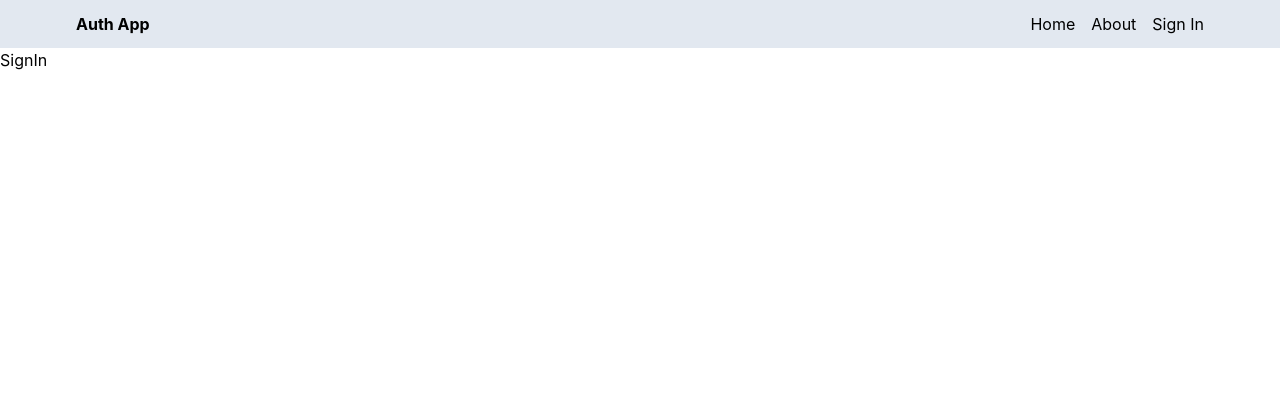
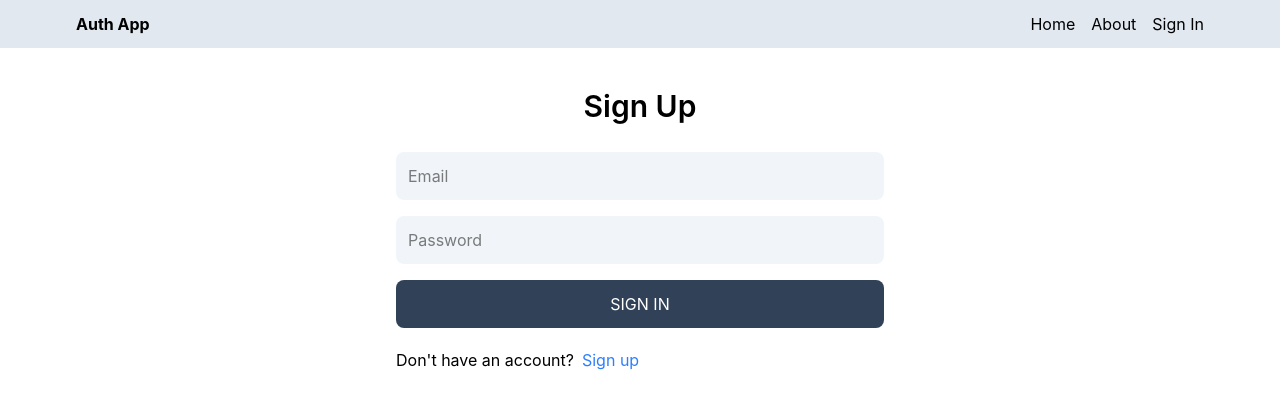
Before and after one commit to rizarayhan/mern-auth, a React (Vite) app in the folder client/: page /sign-in in a window 1280 px wide. Shown: the top 408 px of the page. Built offline with nearby package versions, Linux system fonts and the light colour scheme.

Commit message:
complete sign in

```diff
--- a/client/src/pages/SignIn.jsx
+++ b/client/src/pages/SignIn.jsx
@@ -1,7 +1,77 @@
-import React from "react";
+import React, { useState } from "react";
+import { Link, useNavigate } from "react-router-dom";
 
 const SignIn = () => {
-  return <div>SignIn</div>;
+  const [formData, setformData] = useState({});
+  const [error, setError] = useState(null);
+  const [loading, setLoading] = useState(false);
+  const navigate = useNavigate();
+
+  const handleChange = (e) => {
+    setformData({ ...formData, [e.target.id]: e.target.value });
+  };
+
+  const handleSubmit = async (e) => {
+    e.preventDefault();
+
+    try {
+      setError(false);
+      setLoading(true);
+      const res = await fetch("/api/auth/signin", {
+        method: "POST",
+        headers: {
+          "Content-Type": "application/json",
+        },
+        body: JSON.stringify(formData),
+      });
+      const data = await res.json();
+      setLoading(false);
+
+      if (data.success === false) {
+        setError(true);
+      }
+
+      navigate("/");
+    } catch (error) {
+      setLoading(false);
+      setError(true);
+    }
+  };
+
+  return (
+    <div className="p-3 max-w-lg mx-auto">
+      <h1 className="text-3xl text-center font-semibold my-7">Sign Up</h1>
+      <form onSubmit={handleSubmit} className="flex flex-col gap-4">
+        <input
+          type="email"
+          placeholder="Email"
+          id="email"
+          className="bg-slate-100 p-3 rounded-lg"
+          onChange={handleChange}
+        />
+        <input
+          type="password"
+          placeholder="Password"
+          id="password"
+          className="bg-slate-100 p-3 rounded-lg"
+          onChange={handleChange}
+        />
+        <button
+          disabled={loading}
+          className="bg-slate-700 text-white p-3 rounded-lg uppercase hover:opacity-95 disabled:opacity-80"
+        >
+          {loading ? "Loading..." : "Sign In"}
+        </button>
+      </form>
+      <div className="flex gap-2 mt-5">
+        <p>Don't have an account?</p>
+        <Link to="/sign-up">
+          <span className="text-blue-500">Sign up</span>
+        </Link>
+      </div>
+      <p className="text-red-700 mt-5">{error && "Something went wrong!"}</p>
+    </div>
+  );
 };
 
 export default SignIn;
--- a/client/src/pages/SignUp.jsx
+++ b/client/src/pages/SignUp.jsx
@@ -1,10 +1,12 @@
 import React, { useState } from "react";
-import { Link } from "react-router-dom";
+import { Link, useNavigate } from "react-router-dom";
 
 const SignUp = () => {
   const [formData, setformData] = useState({});
   const [error, setError] = useState(null);
   const [loading, setLoading] = useState(false);
+  const navigate = useNavigate();
+
   const handleChange = (e) => {
     setformData({ ...formData, [e.target.id]: e.target.value });
   };
@@ -28,6 +30,8 @@
       if (data.success === false) {
         setError(true);
       }
+
+      navigate("/sign-in");
     } catch (error) {
       setLoading(false);
       setError(true);
```
